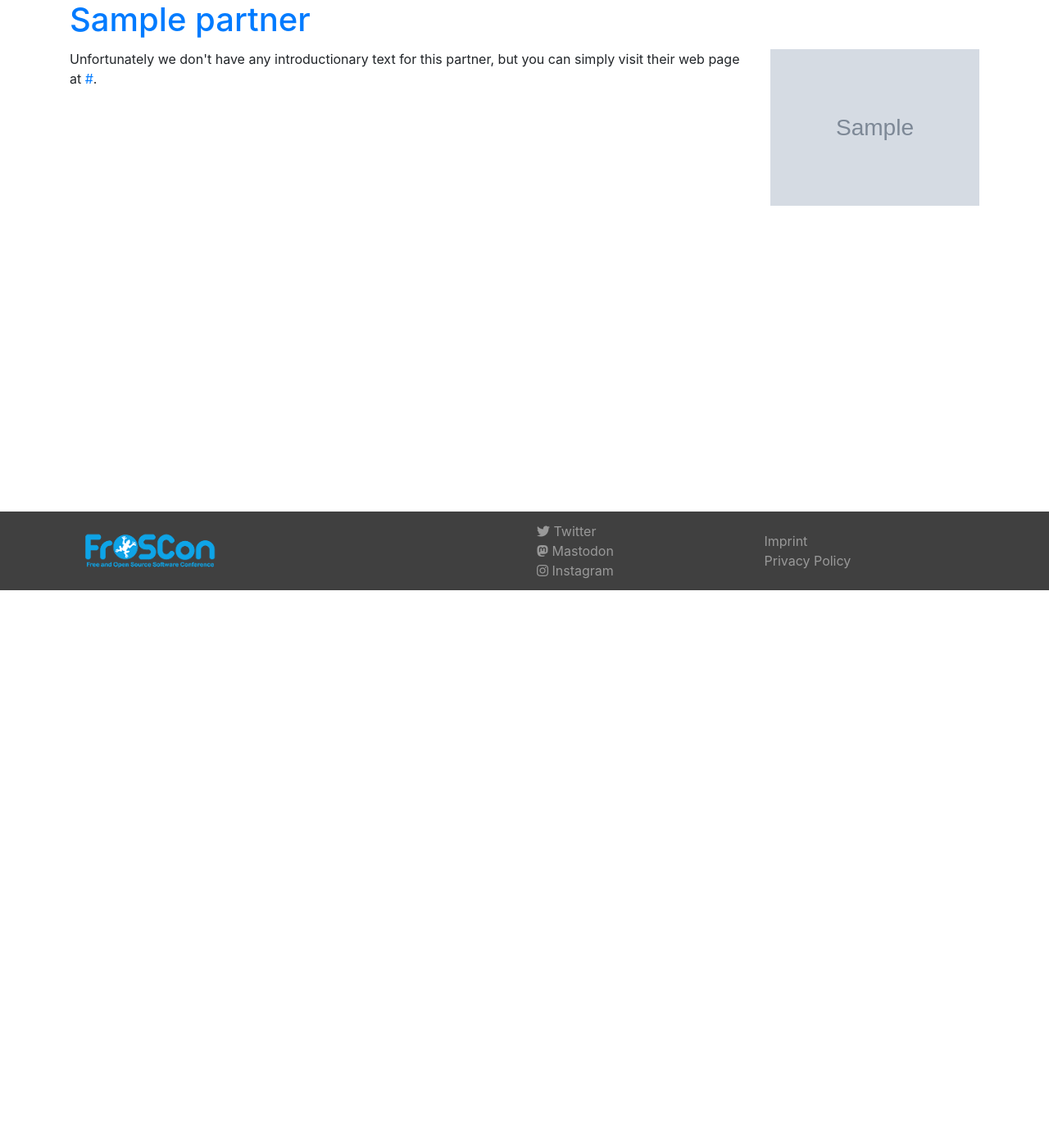
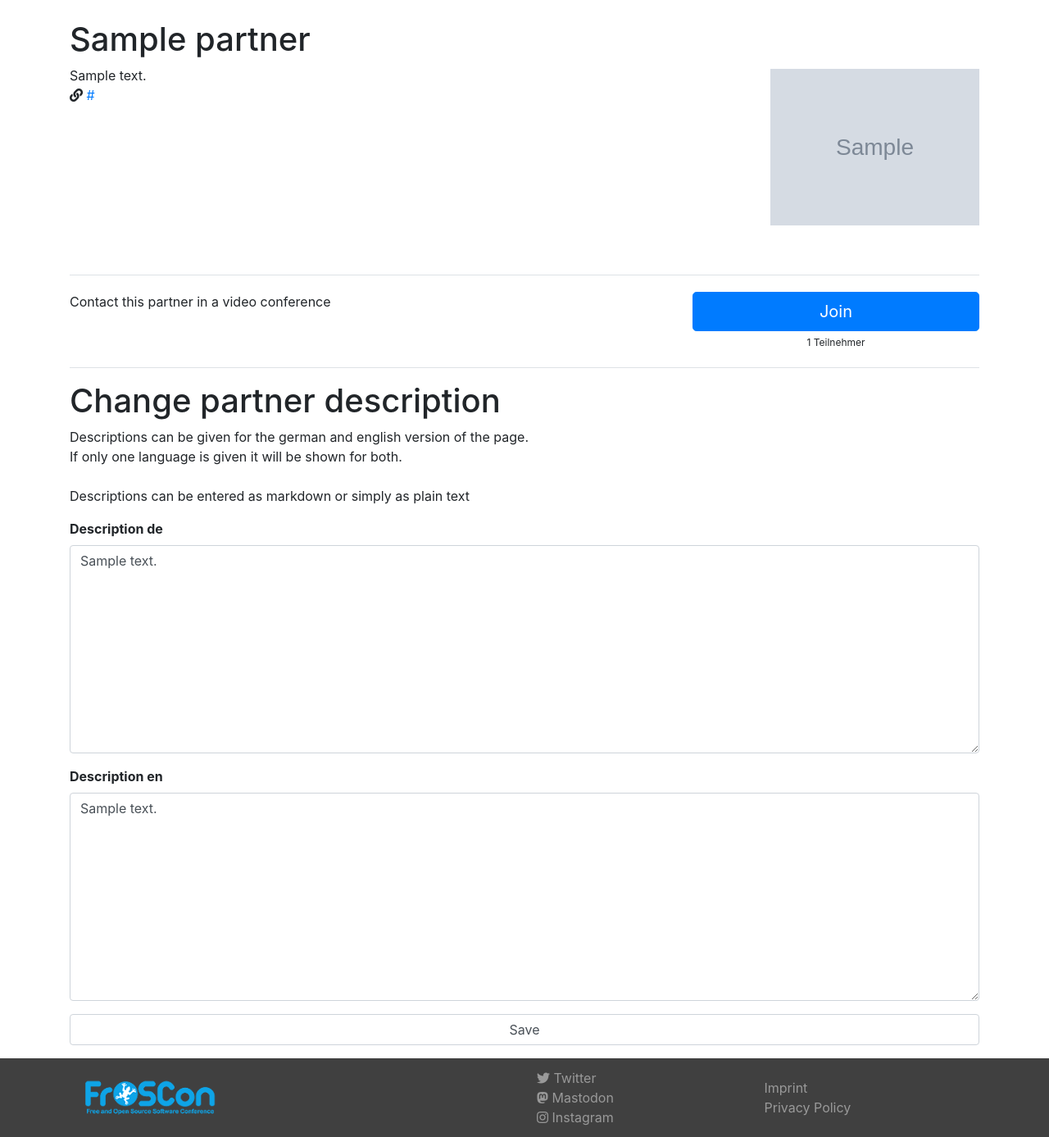
Before and after one commit to lukas2511/voctoconf, a Django app: page /partner/1 in a window 1280 px wide. Shown: the part 80-1467 px from the top of the page at 82% size. Before the commit the page ends 800 px from the top, so only its background shows below. Run offline with Django 3.2, Linux system fonts and the light colour scheme; a user stored in the database is signed in; tables that the repository leaves empty hold one stand-in row (values such as "Sample post"); grey boxes marked "Sample" are stand-in pictures; some libraries are stand-ins or nearby versions.

Commit message:
allow partners to edit their own descriptions

```diff
--- /dev/null
+++ b/partners/forms.py
@@ -0,0 +1,10 @@
+from django import forms
+from django.core.exceptions import ValidationError
+from django.conf import settings
+import re
+
+class PartnerForm(forms.Form):
+    description_de = forms.CharField(widget=forms.Textarea(attrs={'class': 'form-control'}))
+    description_de.required = False
+    description_en = forms.CharField(widget=forms.Textarea(attrs={'class': 'form-control'}))
+    description_en.required = False
--- a/partners/models.py
+++ b/partners/models.py
@@ -2,6 +2,35 @@ from django.db import models
 from django.contrib.auth import get_user_model
 import bbb.models
 import urllib.parse
+import html
+import bleach
+import markdown
+
+def parse_markdown(text):
+    html = markdown.markdown(text)
+    allowed_tags = {
+        'b': [],
+        'em': [],
+        'i': [],
+        'p': [],
+        'a': ['href'],
+        'code': ['class'],
+        'pre': [],
+        'blockquote': [],
+        'hr': [],
+        'strong': [],
+        'h1': [],
+        'h2': [],
+        'h3': [],
+        'h4': [],
+        'h5': [],
+        'h6': [],
+        'ol': [],
+        'ul': [],
+        'li': [],
+        'img': ['src', 'alt'],
+    }
+    return bleach.clean(html, tags=allowed_tags.keys(), attributes=allowed_tags)
 
 class Partner(models.Model):
     name = models.CharField(max_length=100, blank=False, null=False)
@@ -15,15 +44,17 @@ class Partner(models.Model):
     description_de = models.TextField(blank=True, null=True)
     description_en = models.TextField(blank=True, null=True)
 
+    description_de_html = models.TextField(blank=True, null=True)
+    description_en_html = models.TextField(blank=True, null=True)
+
     owner = models.ForeignKey(get_user_model(), related_name='owns_partnerinfo', blank=True, null=True, on_delete=models.SET_NULL)
     bbb = models.ForeignKey(bbb.models.Room, related_name='for_partner', blank=True, null=True, on_delete=models.SET_NULL)
 
-    # TODO
-    def render_description_de(self):
-        return None
+    def save(self, *args, **kwargs):
+        self.description_de_html = parse_markdown(self.description_de)
+        self.description_en_html = parse_markdown(self.description_en)
 
-    def render_description_en(self):
-        return None
+        return models.Model.save(self, *args, **kwargs)
 
     def __str__(self):
         return self.name
--- a/partners/templates/partners/partner.html
+++ b/partners/templates/partners/partner.html
@@ -1,19 +1,38 @@
 {% extends "base.html" %}
 {% load i18n %}
+{% load is_bbb_mod %}
 
 {% block title %}{{ partner.name }} - {% endblock %}
 
 {% block content %}
 <main class="container">
-	<h1><a href="{{ partner.url }}">{{ partner.name }}</a></h1>
+	{% if request.GET.saved %}
+	{% if request.user.is_superuser or request.user == partner.owner %}
 	<div class="row">
-		<div class="col-sm-9 col-12 py-1">
-			{% if LANGUAGE_CODE == 'de' and partner.render_description_de %}
-			{{ partner.render_description_de|safe }}
-			{% elif partner.render_description_en %}
-			{{ partner.render_description_en|safe }}
-			{% elif partner.render_description_de %}
-			{{ partner.render_description_de|safe }}
+		<div class="col pt-4">
+			<div class="alert alert-success" role="alert">
+				{% if LANGUAGE_CODE == "de" %}
+				Änderungen wurden gespeichert!
+				{% else %}
+				Changes have been saved!
+				{% endif %}
+			</div>
+		</div>
+	</div>
+	{% endif %}
+	{% endif %}
+
+	<div class="row py-4">
+		<div class="col-sm-12 col-12">
+			<h1>{{ partner.name }}</h1>
+		</div>
+		<div class="col-sm-9 col-12">
+			{% if LANGUAGE_CODE == 'de' and partner.description_de_html %}
+			{{ partner.description_de_html|safe }}
+			{% elif partner.description_en_html %}
+			{{ partner.description_en_html|safe }}
+			{% elif partner.description_de_html %}
+			{{ partner.description_de_html|safe }}
 			{% elif LANGUAGE_CODE == 'de' %}
 			Zu diesem Partner liegt uns leider kein Vorstellungstext bereit, besuche doch einfach die
 			Partner-Webseite unter <a href="{{ partner.url }}">{{ partner.url }}</a>.
@@ -21,16 +40,25 @@
 			Unfortunately we don't have any introductionary text for this partner, but you can simply
 			visit their web page at <a href="{{ partner.url }}">{{ partner.url }}</a>.
 			{% endif %}
+			<p><i class="fa fa-link"></i> <a href="{{ partner.url }}">{{ partner.url }}</a></p>
 		</div>
 		<div class="col-sm-3 col-12 py-1">
 			<p>
 				<a href="{{ partner.url }}">
 					<img src="{{ partner.logo.url }}" alt="{{ partner.name }}" style="max-width:100%;" /><br/>
-					{{ partner.short_url }}
 				</a>
 			</p>
 		</div>
 	</div>
 
+	{% if partner.bbb %}
+	<div class="border-top my-3"></div>
+	{% include "partners/partner/bbbjoin.html" %}
+	{% endif %}
+
+	{% if request.user.is_superuser or request.user == partner.owner %}
+	<div class="border-top my-3"></div>
+	{% include "partners/partner/editform.html" %}
+	{% endif %}
 </main>
 {% endblock %}
--- /dev/null
+++ b/partners/templates/partners/partner/bbbjoin.html
@@ -0,0 +1,29 @@
+{% load i18n %}
+{% load is_bbb_mod %}
+
+<div class="row">
+	<div class="col-sm-8 col-12 py-1">
+		{% if LANGUAGE_CODE == "de" %}
+		Kontaktiere diesen Partner in einer Videokonferenz
+		{% else %}
+		Contact this partner in a video conference
+		{% endif %}
+	</div>
+	<div class="col-sm-4 col-12 py-1">
+		{% if partner.bbb.get_stats.running %}
+		<a class="btn btn-primary btn-lg w-100" href="/bbb/{{ partner.bbb.id }}" role="button">
+			Join
+		</a>
+		{% elif partner.bbb|is_bbb_mod:request.user %}
+		<a class="btn btn-primary btn-lg w-100" href="/bbb/{{ partner.bbb.id }}" role="button">
+			Start
+		</a>
+		{% else %}
+		<div class="btn btn-secondary btn-lg w-100 disabled" role="button">
+			Join
+		</div>
+		{% endif %}
+		{% if partner.bbb.get_stats.running %}<br/><center><span style='font-size:12px'>{{ partner.bbb.get_stats.participants }} Teilnehmer</span></center>{% endif %}
+		{% if partner.bbb and not partner.bbb.get_stats.running %}<br/><center><span style='font-size:12px'>{% if LANGUAGE_CODE == "de" %}Dieser Raum ist (noch) nicht aktiv{% else %}This room is not (yet) active{% endif %}</span></center>{% endif %}
+	</div>
+</div>
--- /dev/null
+++ b/partners/templates/partners/partner/editform.html
@@ -0,0 +1,46 @@
+{% load i18n %}
+{% if form %}
+
+{% if LANGUAGE_CODE == "de" %}
+<h1>Partner-Beschreibung bearbeiten</h1>
+{% else %}
+<h1>Change partner description</h1>
+{% endif %}
+
+<p>
+{% if LANGUAGE_CODE == "de" %}
+Es können Beschreibungen für die Deutsche und Englische Version der Seite angeboten werden.<br/>
+Sollte nur eine Sprache angegeben sein wird diese für beide angezeigt.<br/>
+<br/>
+Beschreibungen können in Form von Markdown oder einfach als simpler Text angegeben werden
+{% else %}
+Descriptions can be given for the german and english version of the page.<br/>
+If only one language is given it will be shown for both.<br/>
+<br/>
+Descriptions can be entered as markdown or simply as plain text
+{% endif %}
+</p>
+
+{% if form.non_field_errors %}
+<div class="alert alert-danger" role="alert">
+	{% for error in form.non_field_errors %}{{ error|linebreaksbr }}<br />{% endfor %}
+</div>
+{% endif %}
+<form action="" method="post" class="">
+	{% csrf_token %}
+	{% for field in form %}
+	<div class="form-group">
+		<label for="{{ field.id_for_label }}"><b>{{ field.label }}</b></label>
+		{% if field.errors %}
+		<div class="alert alert-danger" role="alert">
+			{% for error in field.errors %}{{ error|linebreaksbr }}<br />{% endfor %}
+		</div>
+		{% endif %}
+		{{ field }}
+	</div>
+	{% endfor %}
+	<div class="form-group">
+		<input class="form-control" type="submit" value="{% if LANGUAGE_CODE == "de" %}Speichern{% else %}Save{% endif %}" />
+	</div>
+</form>
+{% endif %}
--- a/partners/views.py
+++ b/partners/views.py
@@ -1,7 +1,21 @@
-from django.shortcuts import render
+from django.shortcuts import render, redirect
 from django.shortcuts import get_object_or_404
 from .models import Partner
+from .forms import PartnerForm
 
 def partner_view(request, partnerid):
     partner = get_object_or_404(Partner, id=partnerid)
-    return render(request, "partners/partner.html", {'partner': partner})
+
+    form = None
+    if request.user.is_authenticated and (request.user == partner.owner or request.user.is_superuser):
+        if request.method == 'POST':
+            form = PartnerForm(request.POST)
+            if form.is_valid():
+                partner.description_de = form.cleaned_data['description_de']
+                partner.description_en = form.cleaned_data['description_en']
+                partner.save()
+                return redirect("?saved=1")
+
+        form = PartnerForm(initial={'description_de': partner.description_de, 'description_en': partner.description_en})
+
+    return render(request, "partners/partner.html", {'partner': partner, 'form': form})
```
Also changed, not shown: partners/migrations/0007_auto_20200814_1926.py (added).
